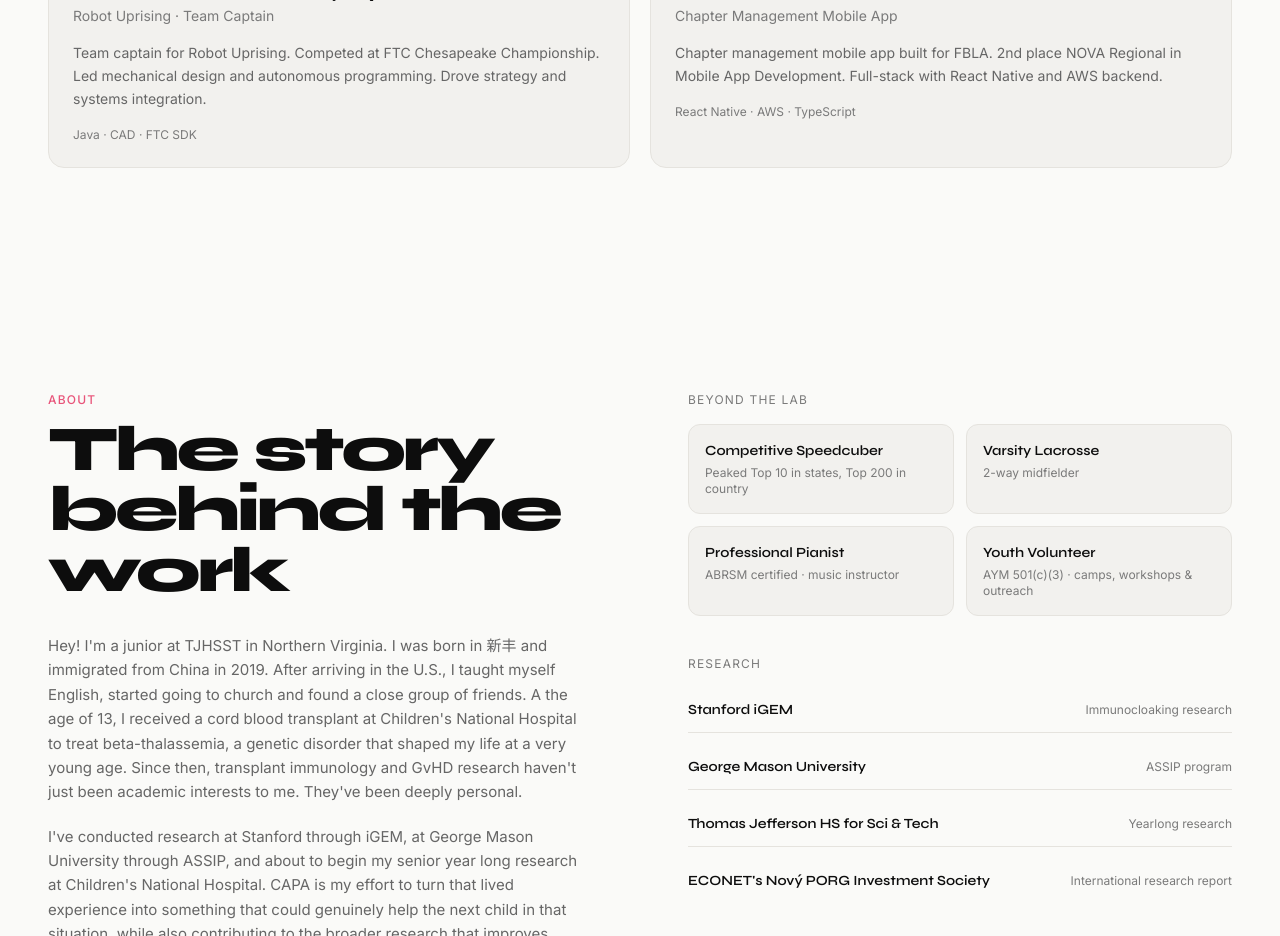
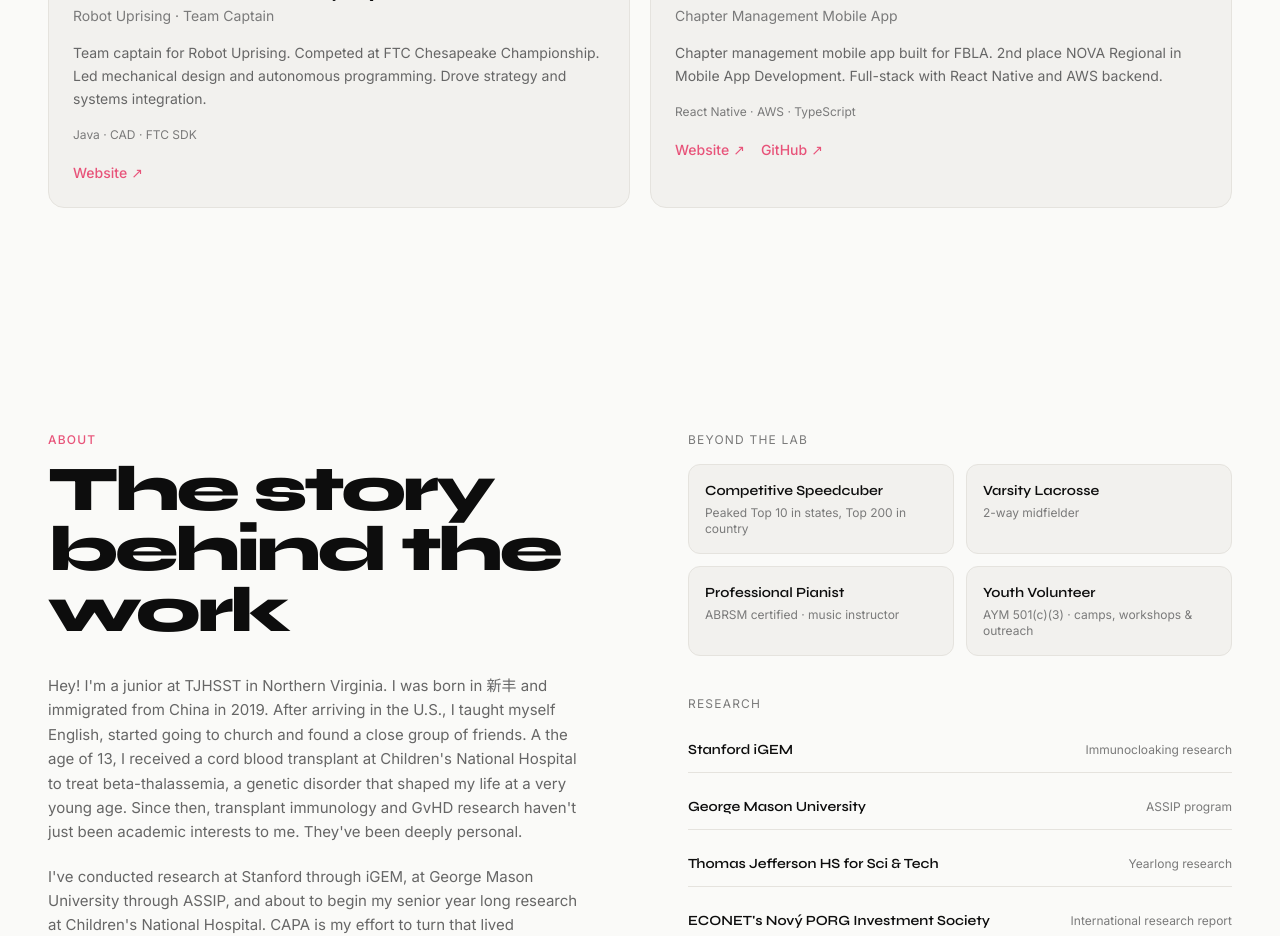
Before and after one commit to sh4wn27/sh4wn, a Next.js app: page / in a window 1280 px wide. Shown: the part 2760-3696 px from the top of the page. Built offline with nearby package versions, Linux system fonts and the light colour scheme.

Commit message:
update links

```diff
--- a/components/Projects.tsx
+++ b/components/Projects.tsx
@@ -69,7 +69,7 @@ const projects = [
       "Team captain for Robot Uprising. Competed at FTC Chesapeake Championship. Led mechanical design and autonomous programming. Drove strategy and systems integration.",
     stack: "Java · CAD · FTC SDK",
     status: "Chesapeake Championship",
-    links: [],
+    links: [{ label: "Website", href: "https://www.robotuprising.org/" }],
     gradient: "from-[#f0ead5] via-[#e8e0c0] to-[#d8d0a0]",
     image: "/images/05.jpg",
     imagePosition: "object-[center_25%]",
@@ -83,7 +83,10 @@ const projects = [
       "Chapter management mobile app built for FBLA. 2nd place NOVA Regional in Mobile App Development. Full-stack with React Native and AWS backend.",
     stack: "React Native · AWS · TypeScript",
     status: "2nd Place NOVA Regional",
-    links: [],
+    links: [
+      { label: "Website", href: "https://fblafuse.com/" },
+      { label: "GitHub", href: "https://github.com/ytouri/fbla-fuse" },
+    ],
     gradient: "from-[#d8ecea] via-[#c0e0dc] to-[#a0d0cc]",
     image: "/images/06.jpg",
   },
```
